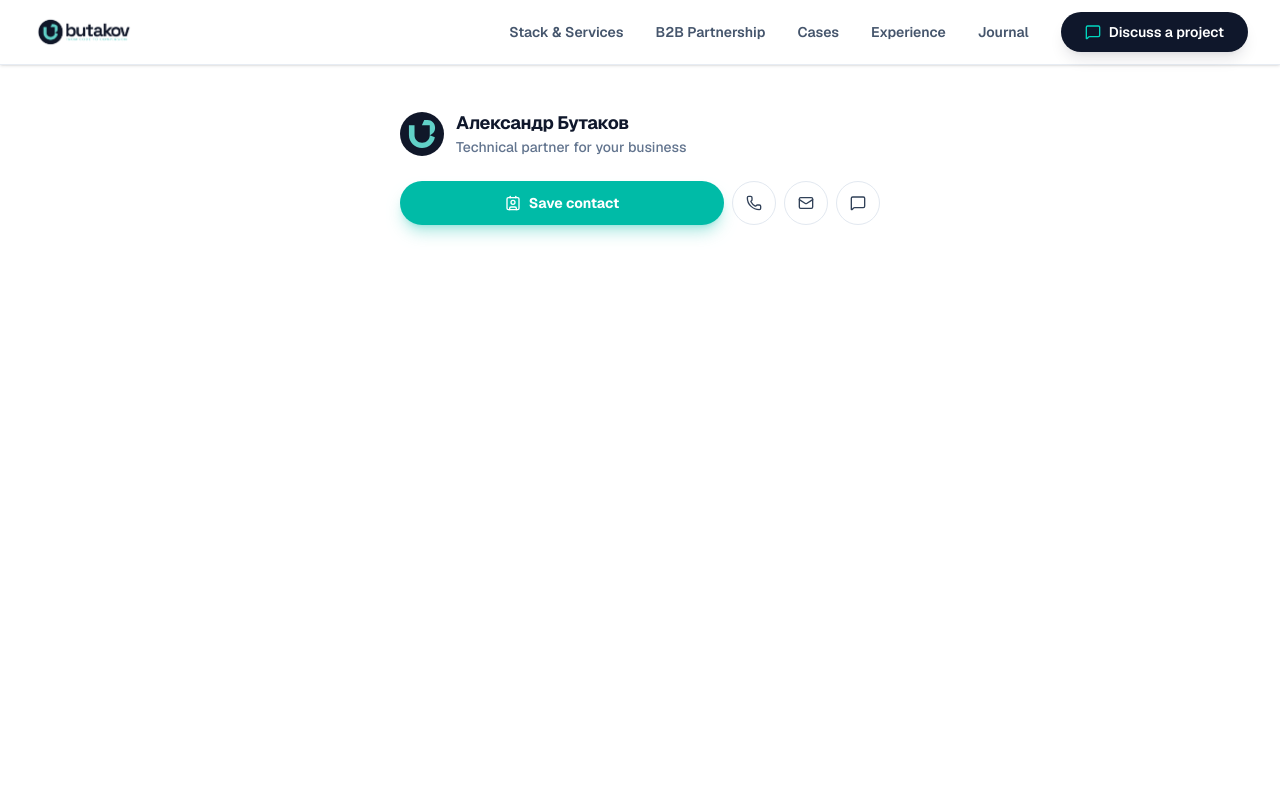
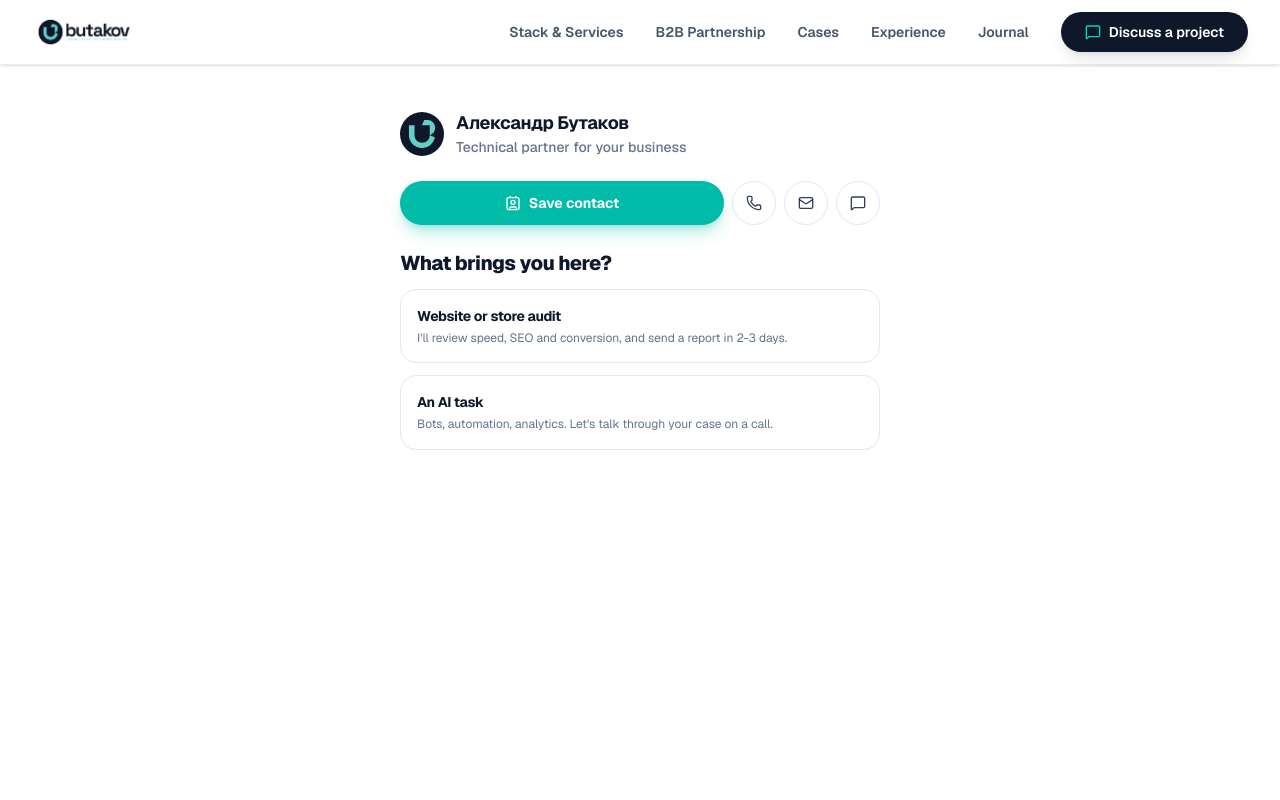
Before and after one commit to SaintBooth/butakov_dev, a Next.js app: page /en/card in a window 1280 px wide. Shown: the top 800 px of the page. Built offline with nearby package versions, Linux system fonts and the light colour scheme.

Commit message:
feat(card): path fork with selection state

```diff
--- a/src/features/card/Card.tsx
+++ b/src/features/card/Card.tsx
@@ -1,11 +1,13 @@
 import CardIdentity from './CardIdentity';
 import CardSaveContact from './CardSaveContact';
+import CardFork from './CardFork';
 
 export default function Card() {
   return (
     <div className="mx-auto flex w-full max-w-[480px] flex-col gap-6">
       <CardIdentity />
       <CardSaveContact />
+      <CardFork />
     </div>
   );
 }
--- /dev/null
+++ b/src/features/card/CardFork.tsx
@@ -0,0 +1,73 @@
+'use client';
+
+import { clsx } from 'clsx';
+import { useTranslations } from 'next-intl';
+import { useState } from 'react';
+import type { Direction } from './cardSchema';
+import { reachGoal } from './analytics';
+
+interface PathButtonProps {
+  active: boolean;
+  dimmed: boolean;
+  title: string;
+  desc: string;
+  onSelect: () => void;
+}
+
+function PathButton({ active, dimmed, title, desc, onSelect }: PathButtonProps) {
+  return (
+    <button
+      type="button"
+      onClick={onSelect}
+      className={clsx(
+        'rounded-2xl border p-4 text-left transition-[transform,border-color,box-shadow,opacity] duration-150 active:scale-[0.99]',
+        active
+          ? 'border-teal-500 shadow-[0_0_0_3px_rgba(20,184,166,0.16)]'
+          : 'border-slate-200 [@media(hover:hover)]:hover:-translate-y-0.5 [@media(hover:hover)]:hover:border-teal-300',
+        dimmed && 'pointer-events-none opacity-50'
+      )}
+    >
+      <h3 className="text-sm font-bold tracking-tight text-slate-900">{title}</h3>
+      <p className="mt-1 text-xs leading-snug text-slate-500">{desc}</p>
+    </button>
+  );
+}
+
+export default function CardFork() {
+  const t = useTranslations('card.fork');
+  const [selected, setSelected] = useState<Direction | null>(null);
+
+  const choose = (dir: Direction) => {
+    setSelected(dir);
+    reachGoal(dir === 'audit' ? 'card_path_audit' : 'card_path_ai');
+  };
+
+  return (
+    <div
+      className="card-enter flex flex-col gap-3"
+      style={{ ['--card-enter-delay' as string]: '150ms' }}
+    >
+      <h2 className="text-xl font-extrabold tracking-tight text-slate-900">{t('heading')}</h2>
+
+      <PathButton
+        active={selected === 'audit'}
+        dimmed={selected !== null && selected !== 'audit'}
+        title={t('auditTitle')}
+        desc={t('auditDesc')}
+        onSelect={() => choose('audit')}
+      />
+      <PathButton
+        active={selected === 'ai'}
+        dimmed={selected !== null && selected !== 'ai'}
+        title={t('aiTitle')}
+        desc={t('aiDesc')}
+        onSelect={() => choose('ai')}
+      />
+
+      {/* Форма подключается в Task 11 */}
+      <div className="card-reveal" data-open={selected !== null}>
+        <div className="card-reveal-inner" />
+      </div>
+    </div>
+  );
+}
```
